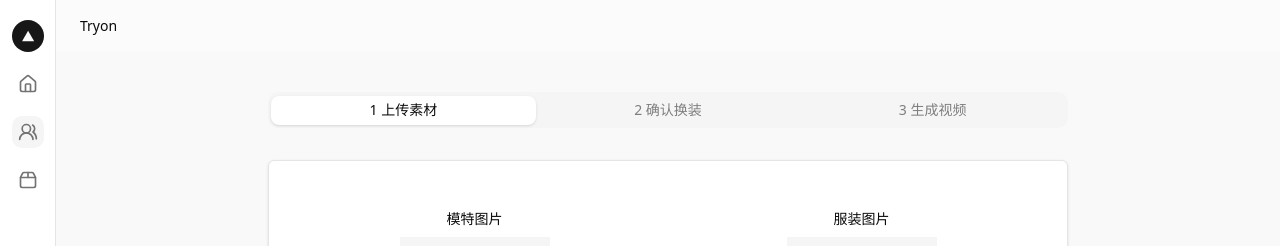
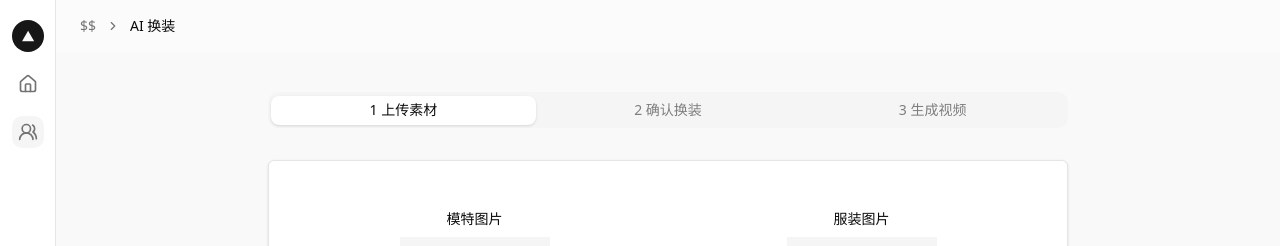
Before and after one commit to lshgdut/genspark-tryon, a Next.js app: page /tryon in a window 1280 px wide. Shown: the top 246 px of the page. Built offline with nearby package versions, Linux system fonts and the light colour scheme; what @trpc/react-query would draw is missing.

Commit message:
refactor(layout): 调整导航栏和面包屑路径
- 移除了导航栏中的"文件上传"选项
- 更新了面包屑路径：
  - 将"/upload-demo"路径更名为"/tryon"
  - 移除了"/trpc-demo"路径
  - 为"/tryon"路径添加了"AI 换装"的面包屑项

```diff
--- a/src/app/(dashboard)/_layout/desktop.tsx
+++ b/src/app/(dashboard)/_layout/desktop.tsx
@@ -74,9 +74,6 @@ function DesktopNav() {
           <Users2 className="h-5 w-5" />
         </NavItem>
 
-        <NavItem href="/upload-demo" label="文件上传">
-          <Package2 className="h-5 w-5" />
-        </NavItem>
       </nav>
       <nav className="mt-auto flex flex-col items-center gap-4 px-2 sm:py-5">
         <Tooltip>
--- a/src/hooks/use-breadcrumbs.tsx
+++ b/src/hooks/use-breadcrumbs.tsx
@@ -15,13 +15,9 @@ const routeMapping: Record<string, BreadcrumbItem[]> = {
     { title: '$$', link: '/' },
     { title: 'Overview', link: '/overview' }
   ],
-  '/upload-demo': [
+  '/tryon': [
     { title: '$$', link: '/' },
-    { title: 'Upload Demo', link: '/upload-demo' }
-  ],
-  '/trpc-demo': [
-    { title: '$$', link: '/' },
-    { title: 'Trpc Demo', link: '/trpc-demo' }
+    { title: 'AI 换装', link: '/tryon' }
   ]
   // Add more custom mappings as needed
 };
```
